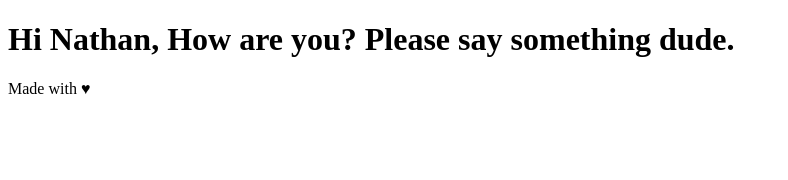
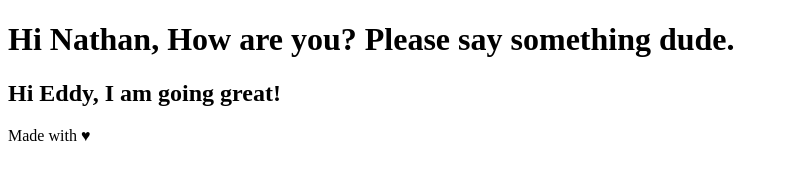
Before and after one commit to TensaiAD/Greeting, a plain HTML site: page HelloFriend.html in a window 1280 px wide. Shown: the whole page, without its empty margins (0-788 px from the left). Drawn offline with Linux system fonts and the light colour scheme.

Commit message:
Add files via upload

```diff
--- a/HelloFriend.html
+++ b/HelloFriend.html
@@ -11,7 +11,9 @@
 
     <header>
         <h1>Hi Nathan, How are you? Please say something dude.</h1>
-    </header>
+	<h2>Hi Eddy, I am going great!</h2>
+
+ </header>
 
     <div class="container">
         <main>
```
